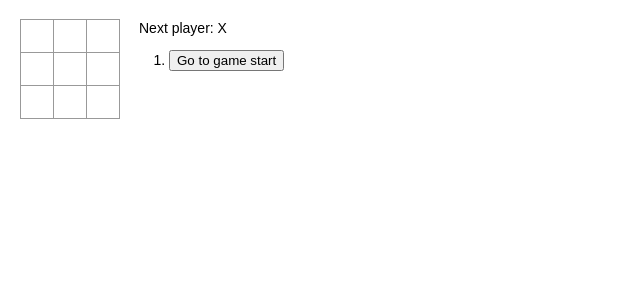
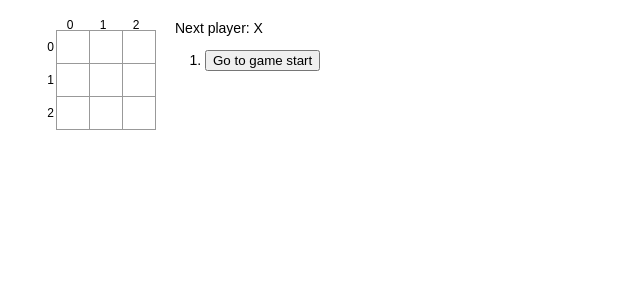
Before and after one commit to GPavlovic/reactjs-tutorial, a React (Create React App) app: page / in a window 1280 px wide. Shown: the top 300 px of the page, without its empty margins (0-640 px from the left). Built offline with nearby package versions, Linux system fonts and the light colour scheme.

Commit message:
Added column and row number; Added x and y axis labels

```diff
--- a/src/components/board.component.jsx
+++ b/src/components/board.component.jsx
@@ -19,16 +19,25 @@ export class Board extends React.Component
         return (
             <div>
                 <div className="board-row">
+                    <div className="xLabels"></div>
+                    <div className="xLabels"><span>0</span></div>
+                    <div className="xLabels"><span>1</span></div>
+                    <div className="xLabels"><span>2</span></div>
+                </div>
+                <div className="board-row">
+                    <div className="yLabels"><span>0</span></div>
                     { this.renderSquare(0) }
                     { this.renderSquare(1) }
                     { this.renderSquare(2) }
                 </div>
                 <div className="board-row">
+                    <div className="yLabels"><span>1</span></div>
                     { this.renderSquare(3) }
                     { this.renderSquare(4) }
                     { this.renderSquare(5) }
                 </div>
                 <div className="board-row">
+                    <div className="yLabels"><span>2</span></div>
                     { this.renderSquare(6) }
                     { this.renderSquare(7) }
                     { this.renderSquare(8) }
--- a/src/components/game.component.jsx
+++ b/src/components/game.component.jsx
@@ -11,6 +11,8 @@ export class Game extends React.Component
         this.state = {
             history: [{
                 squares: Array(9).fill(null),
+                colNum: 0,
+                rowNum: 0
             }],
             stepNumber: 0,
             xIsNext: true,
@@ -27,9 +29,13 @@ export class Game extends React.Component
             return;
         }
         squares[i] = this.state.xIsNext ? 'X': 'O';
+        const colNum = i % 3;
+        const rowNum = (i-colNum)/3;
         this.setState({
             history: history.concat([{
-                squares: squares,
+                squares,
+                colNum,
+                rowNum,
               }]),
             stepNumber: history.length,
             xIsNext: !this.state.xIsNext
@@ -52,7 +58,7 @@ export class Game extends React.Component
         // History
         const moves = history.map((step, move) => {
             const desc = move ?
-              'Go to move #' + move :
+              `Go to move #${move} - (${step.colNum}, ${step.rowNum})`:
               'Go to game start';
             return (
               <li key={move}>
--- a/src/index.css
+++ b/src/index.css
@@ -33,6 +33,32 @@ ul {
     width: 34px;
 }
 
+.xLabels {
+    background: #fff;
+    float: left;
+    font-size: 12px;
+    line-height: 12px;
+    height: 12px;
+    margin-right: -1px;
+    margin-top: -1px;
+    padding: 0;
+    text-align: center;
+    width: 34px;
+}
+
+.yLabels {
+    background: #fff;
+    float: left;
+    font-size: 12px;
+    line-height: 34px;
+    height: 34px;
+    margin-right: 2px;
+    margin-top: -1px;
+    padding: 0;
+    text-align: right;
+    width: 34px;
+}
+
 .square:focus {
     outline: none;
 }
```
